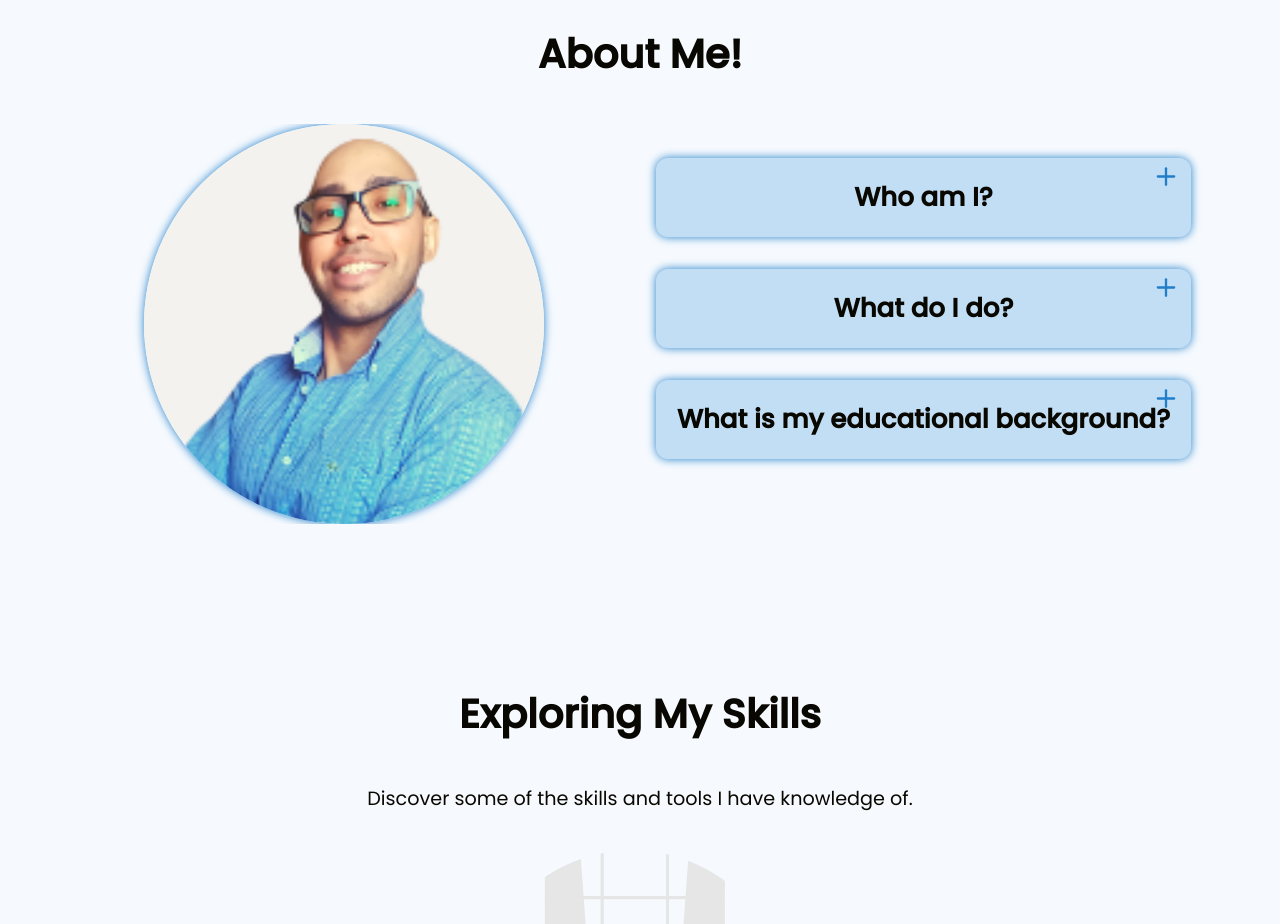
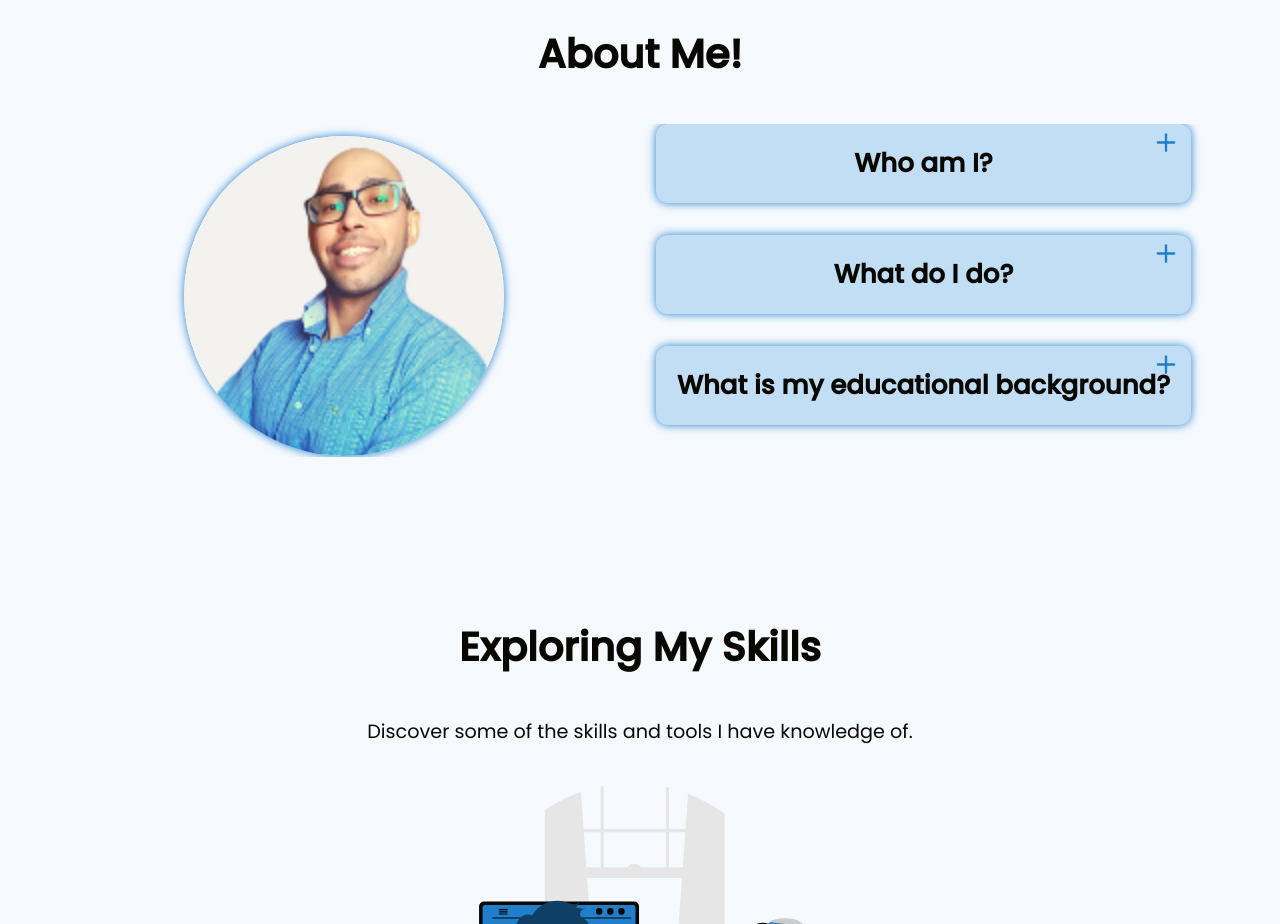
Before and after one commit to jonasmachados/portfolio, a React (Create React App) app: page / in a window 1280 px wide. Shown: the part 780-1704 px from the top of the page. Built offline with nearby package versions, Linux system fonts and the light colour scheme; no server answers; a web font is replaced by a local one.

Commit message:
:lipstick: style: Adjust profile image width in profile.css

```diff
--- a/src/styles/profile.css
+++ b/src/styles/profile.css
@@ -2,6 +2,7 @@
   display: flex;
   flex-direction: column;
   align-items: center;
+  margin: 10px 0 0 0;
 }
 
 .container-profile img {
@@ -12,6 +13,6 @@
 
 @media (min-width: 992px) {
   .container-profile img {
-    width: 400px;
+    width: 320px;
   }
 }
```
